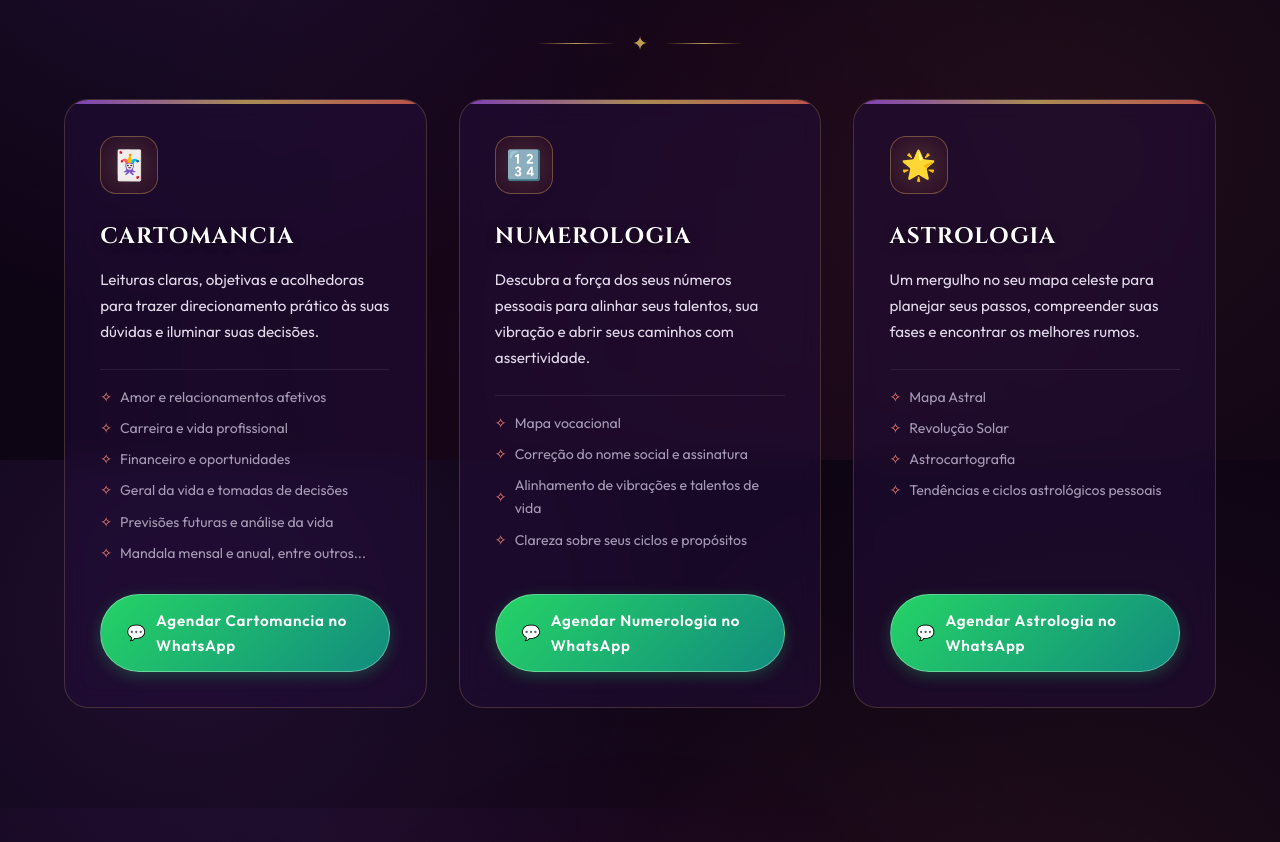
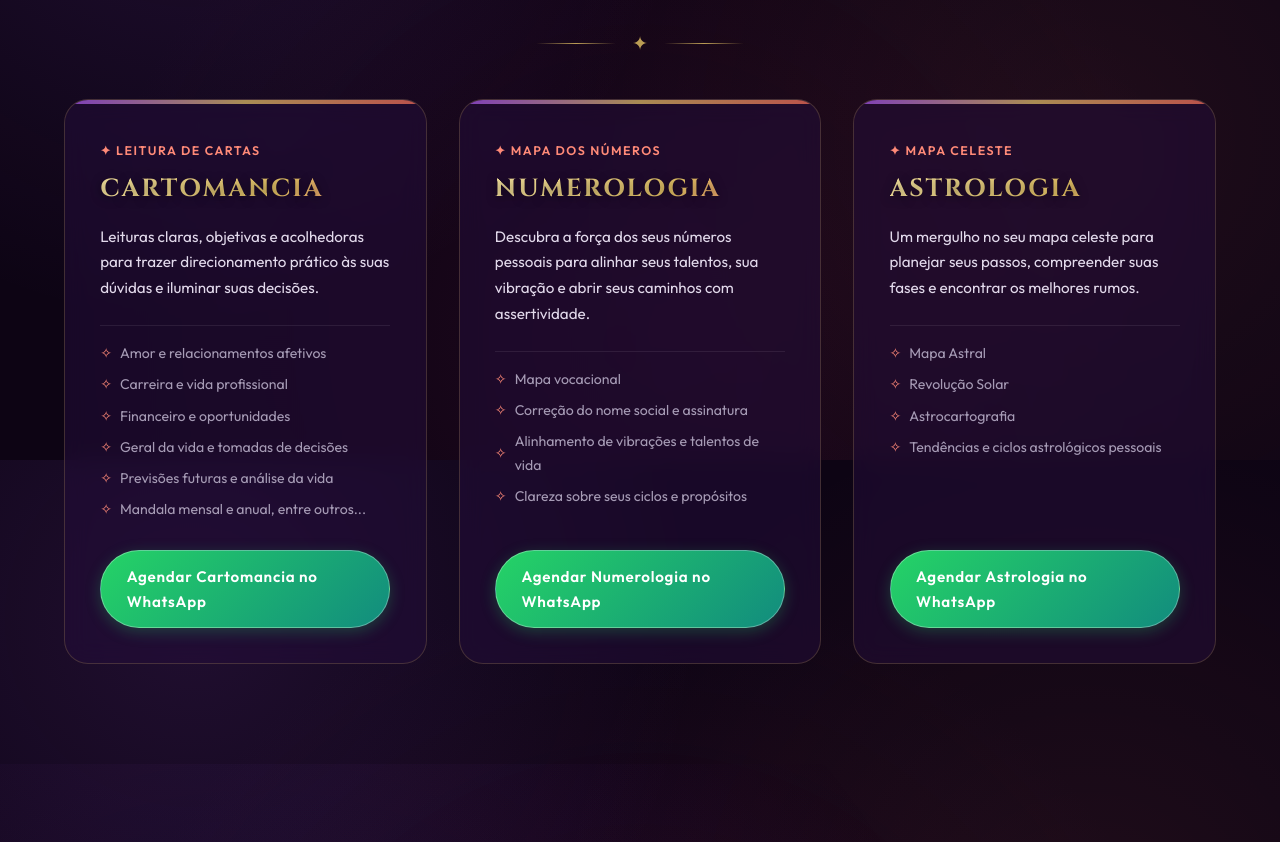
Before and after one commit to dilob0802-rgb/buscadora-astral, a plain HTML site: page index.html in a window 1280 px wide. Shown: the part 1940-2782 px from the top of the page. Drawn offline with nearby package versions, Linux system fonts and the light colour scheme; animation ran at ten frames a second.

Commit message:
feat: destaca titulos de consulta online com gradiente dourado e remove emojis dos cards

```diff
--- a/css/style.css
+++ b/css/style.css
@@ -971,24 +971,26 @@ h2 {
   height: 6px;
 }
 
-.service-icon {
-  width: 58px;
-  height: 58px;
-  border-radius: var(--radius-md);
-  background: radial-gradient(circle, rgba(229, 195, 101, 0.18) 0%, rgba(48, 10, 36, 0.7) 100%);
-  border: 1px solid rgba(229, 195, 101, 0.35);
-  display: flex;
-  align-items: center;
-  justify-content: center;
-  font-size: 1.8rem;
-  margin-bottom: 1.5rem;
-  color: var(--gold-light);
+.service-tag-header {
+  font-size: 0.78rem;
+  font-weight: 600;
+  text-transform: uppercase;
+  letter-spacing: 0.12em;
+  color: var(--coral-light);
+  margin-bottom: 0.5rem;
+  display: inline-block;
 }
 
 .service-title {
-  font-size: 1.4rem;
-  margin-bottom: 0.8rem;
-  color: var(--white-pure);
+  font-family: var(--font-serif-title);
+  font-size: 1.55rem;
+  font-weight: 700;
+  letter-spacing: 0.08em;
+  margin-bottom: 0.85rem;
+  background: linear-gradient(135deg, #fae8a4 0%, #e5c365 60%, #ff8a78 100%);
+  -webkit-background-clip: text;
+  -webkit-text-fill-color: transparent;
+  display: block;
 }
 
 .service-desc {
--- a/index.html
+++ b/index.html
@@ -177,7 +177,7 @@
           <!-- Serviço 1: CARTOMANCIA -->
           <div class="service-card reveal-on-scroll">
             <div>
-              <div class="service-icon">🃏</div>
+              <div class="service-tag-header">✦ Leitura de Cartas</div>
               <h3 class="service-title">CARTOMANCIA</h3>
               <p class="service-desc">
                 Leituras claras, objetivas e acolhedoras para trazer direcionamento prático às suas dúvidas e iluminar suas decisões.
@@ -193,7 +193,7 @@
             </div>
             <div class="service-action">
               <a href="#" class="btn btn-whatsapp-service" data-service-name="Consulta Online de Cartomancia">
-                <span>💬</span> Agendar Cartomancia no WhatsApp
+                Agendar Cartomancia no WhatsApp
               </a>
             </div>
           </div>
@@ -201,7 +201,7 @@
           <!-- Serviço 2: NUMEROLOGIA -->
           <div class="service-card reveal-on-scroll">
             <div>
-              <div class="service-icon">🔢</div>
+              <div class="service-tag-header">✦ Mapa dos Números</div>
               <h3 class="service-title">NUMEROLOGIA</h3>
               <p class="service-desc">
                 Descubra a força dos seus números pessoais para alinhar seus talentos, sua vibração e abrir seus caminhos com assertividade.
@@ -215,7 +215,7 @@
             </div>
             <div class="service-action">
               <a href="#" class="btn btn-whatsapp-service" data-service-name="Consulta Online de Numerologia">
-                <span>💬</span> Agendar Numerologia no WhatsApp
+                Agendar Numerologia no WhatsApp
               </a>
             </div>
           </div>
@@ -223,7 +223,7 @@
           <!-- Serviço 3: ASTROLOGIA -->
           <div class="service-card reveal-on-scroll">
             <div>
-              <div class="service-icon">🌟</div>
+              <div class="service-tag-header">✦ Mapa Celeste</div>
               <h3 class="service-title">ASTROLOGIA</h3>
               <p class="service-desc">
                 Um mergulho no seu mapa celeste para planejar seus passos, compreender suas fases e encontrar os melhores rumos.
@@ -237,7 +237,7 @@
             </div>
             <div class="service-action">
               <a href="#" class="btn btn-whatsapp-service" data-service-name="Consulta Online de Astrologia">
-                <span>💬</span> Agendar Astrologia no WhatsApp
+                Agendar Astrologia no WhatsApp
               </a>
             </div>
           </div>
```
